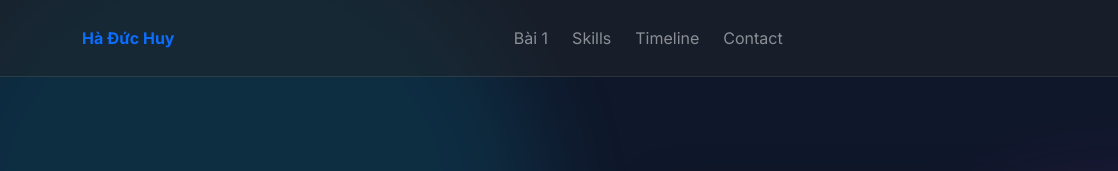
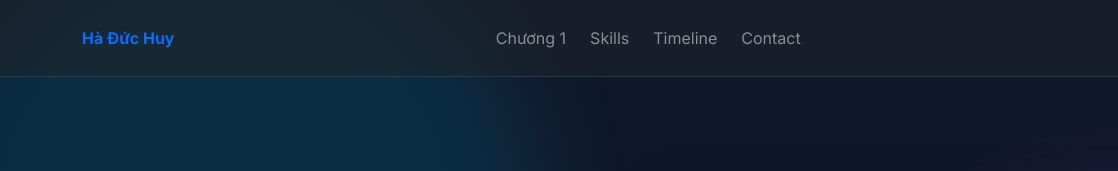
Before and after one commit to hahuy04/hyducday.github.io, a plain HTML site: page index.html in a window 1280 px wide. Shown: the top 171 px of the page, 0-1118 px from the left. Drawn offline with nearby package versions, Linux system fonts and the light colour scheme.

Commit message:
Update Bai1.html

```diff
--- a/index.html
+++ b/index.html
@@ -117,7 +117,7 @@
       <div class="d-flex justify-content-between align-items-center">
         <a href="#home" class="fw-bold text-decoration-none">Hà Đức Huy</a>
         <nav class="d-none d-md-flex align-items-center gap-4">
-          <a href="Bai1.html" class="text-white-50 text-decoration-none hover:text-white">Bài 1</a>
+          <a href="Bai1.html" class="text-white-50 text-decoration-none hover:text-white">Chương 1</a>
           <a href="#skills" class="text-white-50 text-decoration-none hover:text-white">Skills</a>
           <a href="#timeline" class="text-white-50 text-decoration-none hover:text-white">Timeline</a>
           <a href="#contact" class="text-white-50 text-decoration-none hover:text-white">Contact</a>
```
